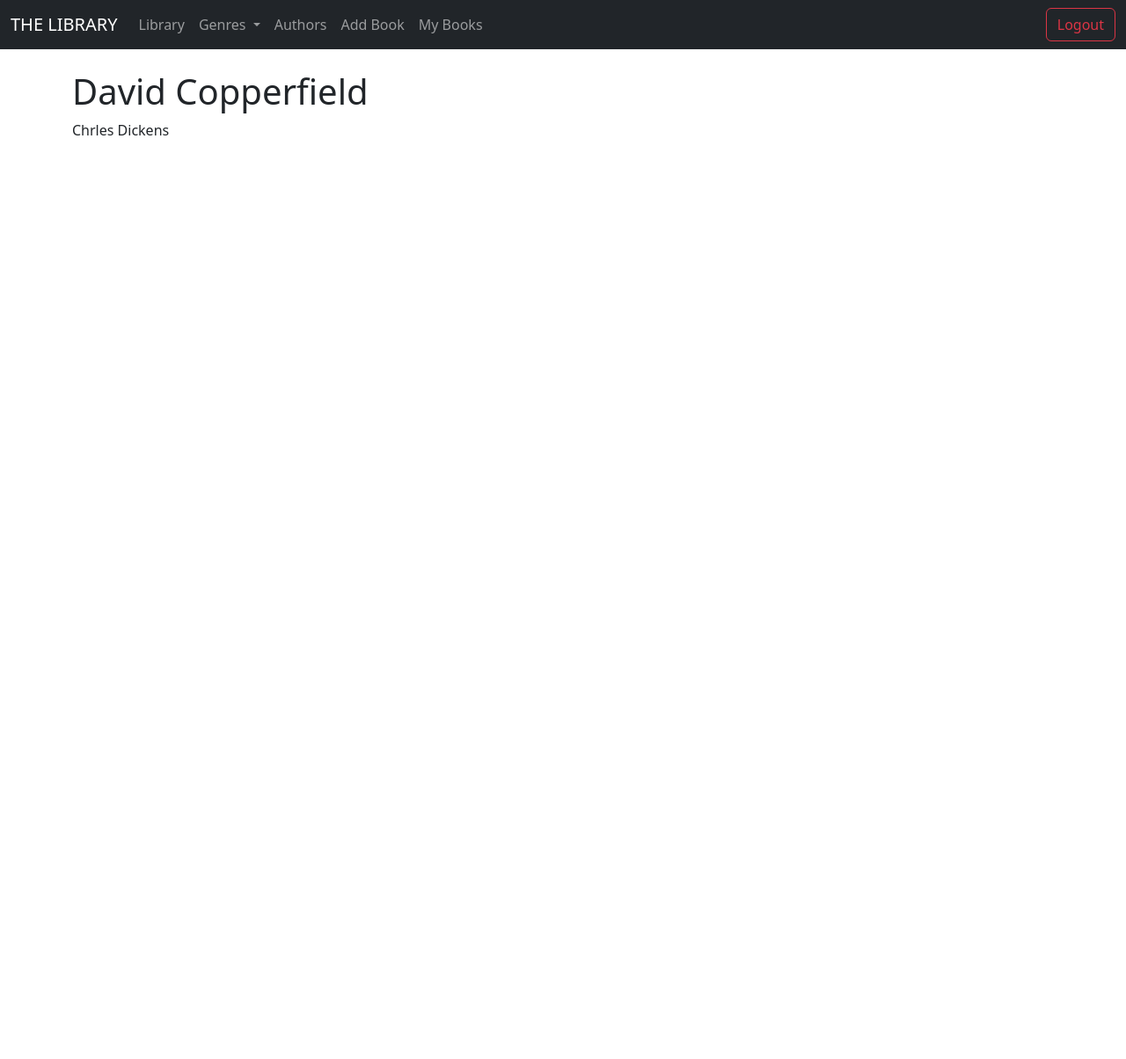
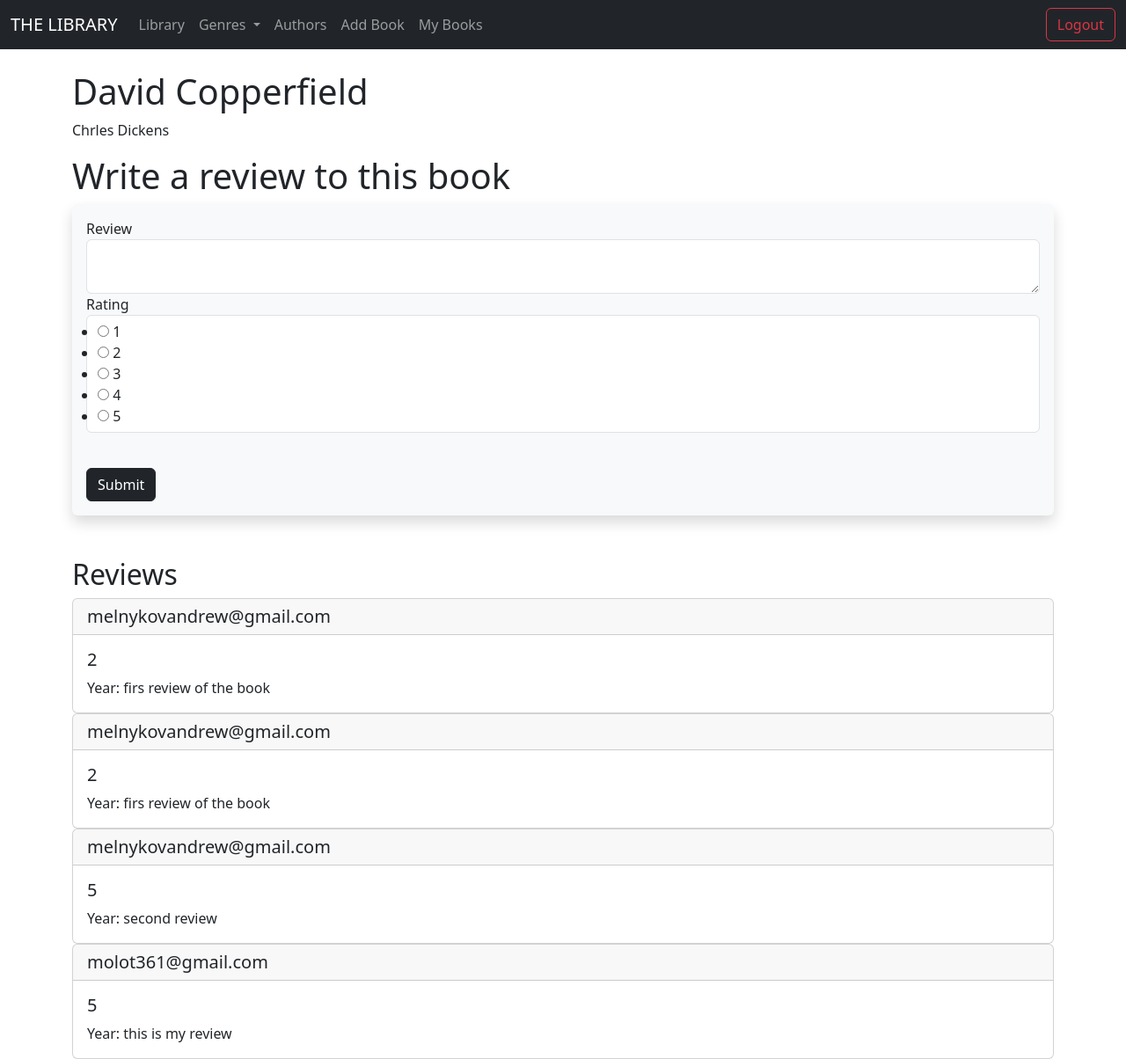
Before and after one commit to AndrewMelnykov/TheLibrary, a Flask app: page /books/3 in a window 1280 px wide. Shown: the whole page at 88% size. Before the commit the page ends 154 px from the top, so only its background shows below. Run offline with Flask 2, Linux system fonts and the light colour scheme; a user stored in the database is signed in; data comes from the database, SQL or seed files in the repository; both versions use the stored data as it was after the commit.

Commit message:
updated a few things

```diff
--- a/main.py
+++ b/main.py
@@ -46,12 +46,20 @@ def addbook():
 
 @app.route('/home')
 def home():
-    return render_template("home.html")
+    books = Book.query.order_by(Book.id)
+    return render_template("home.html", books=books)
 
-@app.route('/books/<id>')
+@app.route('/books/<id>', methods=["GET", "POST"])
 def book(id):
     book = Book.query.get_or_404(id)
-    return render_template("book.html", book=book)
+
+    review_form = ReveiwForm()
+    if review_form.validate_on_submit():
+        review = Review(text = review_form.text.data, rating = review_form.rating.data, reviewer_id=current_user.id, book_id=book.id)
+        db.session.add(review)
+        db.session.commit()
+    reviews = Review.query.filter_by(book_id=book.id).all()
+    return render_template("book.html", book=book, reviews=reviews, review_form=review_form)
 
 
 @app.route('/mybooks', methods = ['GET', 'POST'])
--- a/templates/book.html
+++ b/templates/book.html
@@ -4,7 +4,31 @@
 <br>
 <h1>{{book.title}}</h1>
 <p>{{book.author_name}} {{book.author_surname}}</p>
+{% if current_user.is_authenticated %}
+<h1>Write a review to this book</h1>
+<div class="shadow p-3 mb-5 bg-body-tertiary rounded">
+<form method="POST">
+    {{review_form.hidden_tag()}}
+    {{review_form.text.label}}
+    {{review_form.text(class="form-control")}}
+    {{review_form.rating.label}}
+    {{review_form.rating(class="form-control")}}
+    <br>
+    {{review_form.submitbutton(class="btn btn-dark")}}
+</form>
+</div>
+{%endif%}
+<h2>Reviews</h2>
+{% for review in reviews%}
+<div class="card">
+      <h5 class="card-header"> {{review.reviewer.email}}</h5>
+      <div class="card-body">
+        <h5 class="card-title">{{review.rating}}</h5>
+        <p class="card-text">Year: {{review.text}}</p>
+      </div>
+</div>
 
+{%endfor%}
 
 
 
```
Also changed, not shown: templates/home.html (+14 -0 lines), instance/users.db.
